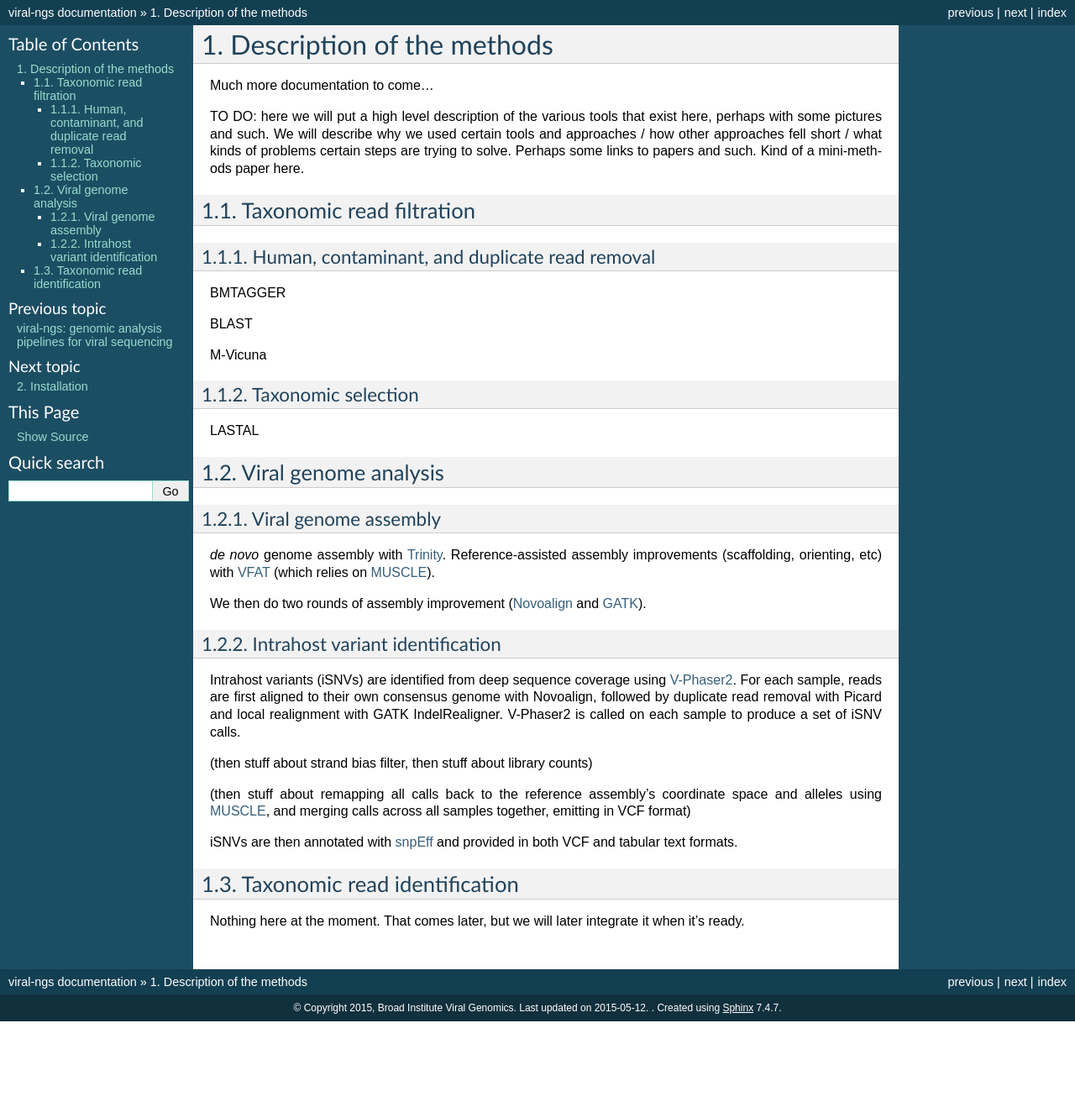
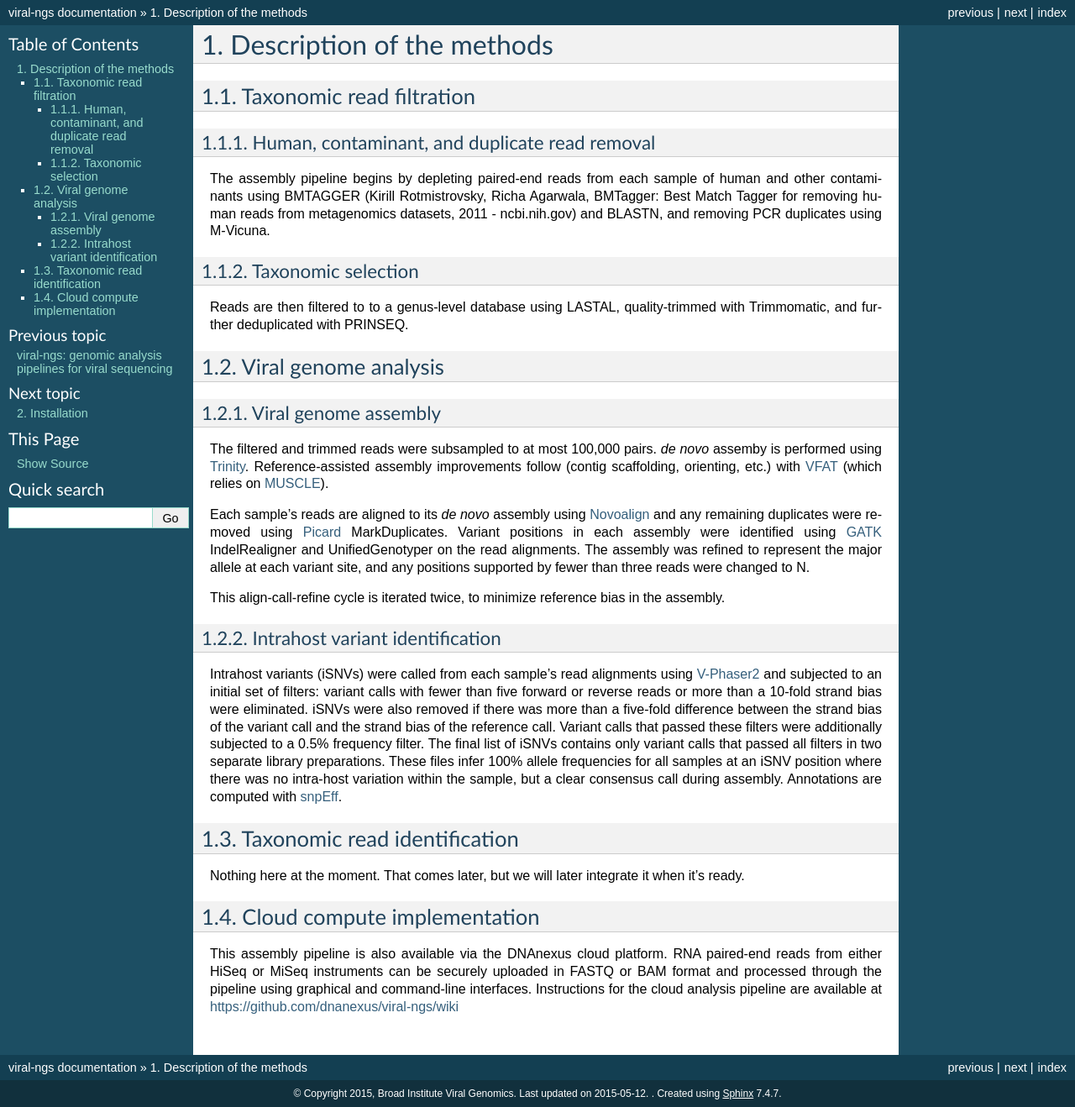
Before and after one commit to broadinstitute/viral-ngs, a Sphinx documentation site: the page built from docs/description.rst, in a window 1280 px wide. Shown: the whole page at 84% size. Built offline with Sphinx 7.4.7, drawn with Linux system fonts in a browser that asks for light colours; formulas are drawn with MathJax 3; before the commit the page ends 1216 px from its top, so only the background shows below that.

Commit message:
methods docs from paper

```diff
--- a/docs/description.rst
+++ b/docs/description.rst
@@ -1,33 +1,27 @@
 Description of the methods
 ==========================
 
-Much more documentation to come...
 
-TO DO: here we will put a high level description of the various tools that
-exist here, perhaps with some pictures and such. We will describe why we
-used certain tools and approaches / how other approaches fell short / what
-kinds of problems certain steps are trying to solve.  Perhaps some links to
-papers and such.  Kind of a mini-methods paper here.
 
 Taxonomic read filtration
 -------------------------
 
-
 Human, contaminant, and duplicate read removal
 ~~~~~~~~~~~~~~~~~~~~~~~~~~~~~~~~~~~~~~~~~~~~~~
 
-BMTAGGER
-
-BLAST
-
-M-Vicuna
-
+The assembly pipeline begins by depleting paired-end reads from each
+sample of human and other contaminants using BMTAGGER (Kirill
+Rotmistrovsky, Richa Agarwala, BMTagger: Best Match Tagger for removing
+human reads from metagenomics datasets, 2011 - ncbi.nih.gov)
+and BLASTN,
+and removing PCR duplicates using M-Vicuna.
 
 Taxonomic selection
 ~~~~~~~~~~~~~~~~~~~
 
-LASTAL
-
+Reads are then filtered to to a genus-level database using LASTAL,
+quality-trimmed with Trimmomatic,
+and further deduplicated with PRINSEQ.
 
 Viral genome analysis
 ---------------------
@@ -35,42 +29,47 @@ Viral genome analysis
 Viral genome assembly
 ~~~~~~~~~~~~~~~~~~~~~
 
-*de novo* genome assembly with Trinity_.  Reference-assisted
-assembly improvements (scaffolding, orienting, etc) with
-VFAT_ (which relies on MUSCLE_).
+The filtered and trimmed reads were subsampled to at most 100,000 pairs.
+*de novo* assemby is performed using Trinity_.
+Reference-assisted assembly improvements follow (contig scaffolding, orienting, etc.)
+with VFAT_ (which relies on MUSCLE_).
 
-We then do two rounds of assembly improvement (Novoalign_ and GATK_).
+Each sample's reads are aligned to its *de novo* assembly using Novoalign_
+and any remaining duplicates were removed using Picard_ MarkDuplicates.
+Variant positions in each assembly were identified using GATK_ IndelRealigner and
+UnifiedGenotyper on the read alignments. The assembly was refined to represent the
+major allele at each variant site, and any positions supported by fewer than three
+reads were changed to N.
+
+This align-call-refine cycle is iterated twice, to minimize reference bias in the assembly.
 
 .. _Trinity: http://trinityrnaseq.github.io/
 .. _VFAT: http://www.broadinstitute.org/scientific-community/science/projects/viral-genomics/v-fat
+.. _MUSCLE: http://www.drive5.com/muscle/
 .. _Novoalign: http://www.novocraft.com/products/novoalign/
+.. _Picard: http://broadinstitute.github.io/picard
 .. _GATK: https://www.broadinstitute.org/gatk/
 
 
 Intrahost variant identification
 ~~~~~~~~~~~~~~~~~~~~~~~~~~~~~~~~
 
-Intrahost variants (iSNVs) are identified from deep sequence coverage
-using `V-Phaser2 <http://dx.doi.org/10.1186/1471-2164-14-674>`_.
-For each sample, reads are first aligned to their own consensus
-genome with Novoalign, followed by duplicate read removal with Picard and
-local realignment with GATK IndelRealigner. V-Phaser2 is called on
-each sample to produce a set of iSNV calls.
-
-(then stuff about strand bias filter, then stuff about library
-counts)
-
-(then stuff about remapping all calls back to the reference assembly's
-coordinate space and alleles using MUSCLE_, and merging calls across all
-samples together, emitting in VCF format)
-
-iSNVs are then annotated with snpEff_ and provided in both VCF and tabular
-text formats.
+Intrahost variants (iSNVs) were called from each sample's read alignments using
+`V-Phaser2 <http://dx.doi.org/10.1186/1471-2164-14-674>`_
+and subjected to an initial set of filters:
+variant calls with fewer than five forward or reverse reads
+or more than a 10-fold strand bias were eliminated.
+iSNVs were also removed if there was more than a five-fold difference
+between the strand bias of the variant call and the strand bias of the reference call.
+Variant calls that passed these filters were additionally subjected
+to a 0.5% frequency filter.
+The final list of iSNVs contains only variant calls that passed all filters in two
+separate library preparations.
+These files infer 100% allele frequencies for all samples at an iSNV position where
+there was no intra-host variation within the sample, but a clear consensus call during
+assembly. Annotations are computed with snpEff_.
 
 .. _snpEff: http://snpeff.sourceforge.net/
-.. _MUSCLE: http://www.drive5.com/muscle/
-
-
 
 
 Taxonomic read identification
@@ -78,3 +77,14 @@ Taxonomic read identification
 
 Nothing here at the moment. That comes later, but we will later
 integrate it when it's ready.
+
+
+Cloud compute implementation
+----------------------------
+
+This assembly pipeline is also available via the DNAnexus cloud
+platform. RNA paired-end reads from either HiSeq or MiSeq instruments
+can be securely uploaded in FASTQ or BAM format and processed through
+the pipeline using graphical and command-line interfaces. Instructions
+for the cloud analysis pipeline are available at
+https://github.com/dnanexus/viral-ngs/wiki
```
